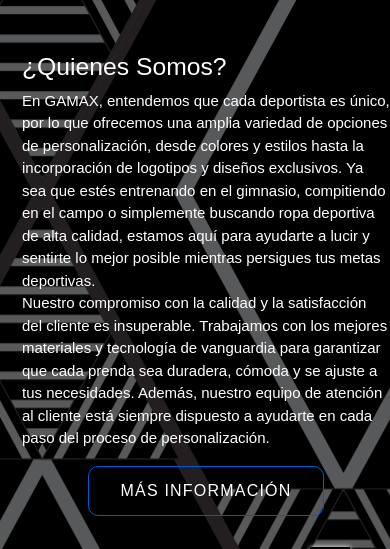
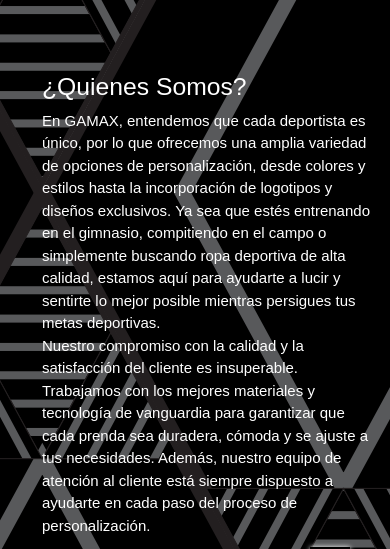
Before and after one commit to matiisnothere-15/PF-Riquelme, a plain HTML site: page html/nosotros.html in a window 390 px wide. Shown: the part 217-766 px from the top of the page. Drawn offline with nearby package versions, Linux system fonts and the light colour scheme; a script that the page names is missing.

Commit message:
arreglando error ahora si que si

```diff
--- a/css/estilo.css
+++ b/css/estilo.css
@@ -175,7 +175,7 @@
     border-radius: 10%;
   }
   .about-text {
-    padding-top: 5opx;
+    padding: 20px;
   }
   .card {
     margin-bottom: 30px;
--- a/html/nosotros.html
+++ b/html/nosotros.html
@@ -20,7 +20,7 @@
   <link rel="stylesheet" href="../css/estilo.css">
 </head>
 
-<body >
+<body style="  background-image: url(../img/banner_rayas.png); background-size: 100%; background-size: cover;">
     <nav class="navbar navbar-expand-lg navbar-dark bg-dark fixed-top ">
         <div class="container">
             <!--navbar y boton del navbar-->
@@ -52,7 +52,7 @@
             </div>
         </div>
     </nav>
-    <section class="about section-padding ">
+    <section class="about section-padding " >
         <div class="container_nosotros">
             <div class="row">
                 <div class="col-lg-4 col-md-12 col-12">
@@ -82,17 +82,18 @@
         </div>
 
     </section>
-    <footer class="bg-dark ">
+    <footer class="bg-dark " >
         <p>Todos los derechos reservados por copyright</p>
         <div class="redes">
           <i class="fa-brands fa-facebook"></i>
           <i class="fa-brands fa-instagram"></i>
           <i class="fa-brands fa-whatsapp"></i>
         </div>
-      </footer>
-      <a href="#" class="subir">
+    </footer>
+    <a href="#" class="subir">
         <i class="fa-solid fa-chevron-up"></i>
-      </a>
+    </a>
+
 <!-- All Js -->
     <script src="https://cdn.jsdelivr.net/npm/bootstrap@5.3.0-alpha1/dist/js/bootstrap.bundle.min.js"
     integrity="sha384-w76AqPfDkMBDXo30jS1Sgez6pr3x5MlQ1ZAGC+nuZB+EYdgRZgiwxhTBTkF7CXvN"
```
